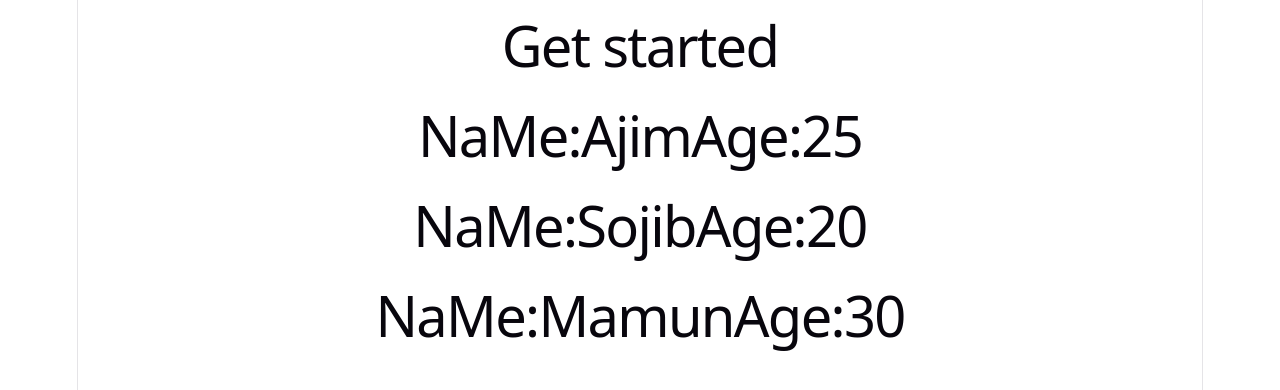
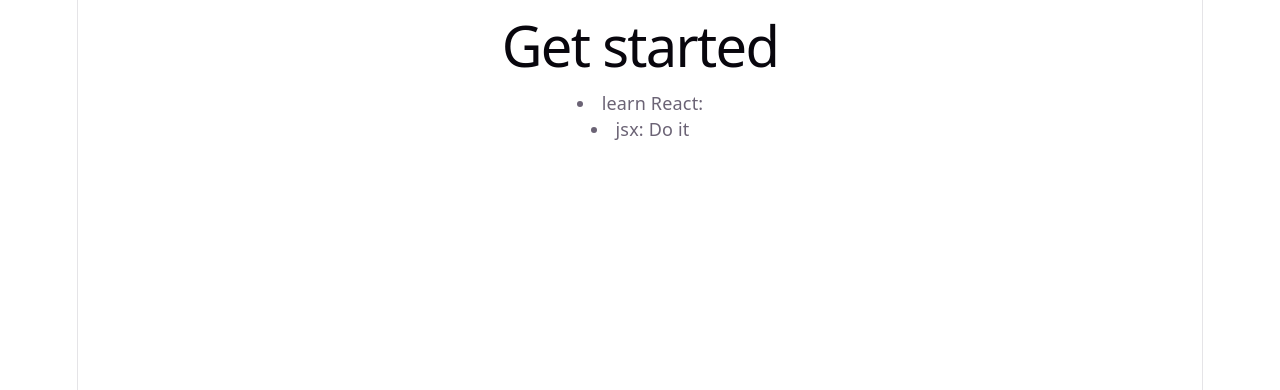
Before and after one commit to ajimcse/react-js-explore, a React (Vite) app: page / in a window 1280 px wide. Shown: the top 390 px of the page. Built offline with nearby package versions, Linux system fonts and the light colour scheme.

Commit message:
conditional rendering

```diff
--- a/src/App.jsx
+++ b/src/App.jsx
@@ -3,29 +3,43 @@
 import reactLogo from './assets/react.svg'
 import viteLogo from './assets/vite.svg'
 import './App.css'
+import Todo from './Todo'
 
 function App() {
   const [count, setCount] = useState(0)
+  const name = "Ajim"
+  const age = 25
+  const city = "Gazipur"
+  return (
 
-  return (
     <>
       <h1>Get started</h1>
+
+      <Todo task='learn React'
+       isDane={true}
+       />
+      <Todo task='jsx'
+       isDane={false}
+       />
+
+
+
       {/* <Student />
       <StudentAdderss />
       <Developer /> */}
 
-      <Student name="Ajim" Age='25' />
+      {/* <Student name="Ajim" Age='25' />
       <Student name="Sojib" Age='20' />
-      <Student name="Mamun" Age='30' />
+      <Student name="Mamun" Age='30' /> */}
     </>
   )
 }
-function Student (props){
-  console.log(props)
-  return(
-    <h1> NaMe:{props.name}Age:{props.Age}</h1>
-  )
-}
+// function Student (props){
+//   console.log(props)
+//   return(
+//     <h1> NaMe:{props.name}Age:{props.Age}</h1>
+//   )
+// }
 // function StudentAdderss(){
 //    const person = {
 //     name: "Ajim",
--- /dev/null
+++ b/src/Todo.jsx
@@ -0,0 +1,24 @@
+export default function Todo({ task, isDane}) {
+    // return (
+    //     <>
+    //         <ul>
+    //             {/* <li>Name:{name}</li>
+    //             <li>Age:{age}</li>
+    //             <li>City:{city}</li> */}
+
+    //             <li> name:{name}</li>
+
+    //         </ul>
+    //     </>
+    // )
+    // if(isDane=== true){
+    //     return <li>Finsid:{task}</li>
+    // } else{
+    //     return <li>true:{name}</li>
+    // }
+
+    return (
+        // <li>{isDane ? 'finished': 'work on'} : {task}</li>
+    <li>{task}: {isDane || 'Do it'}</li>
+    )
+}
```
